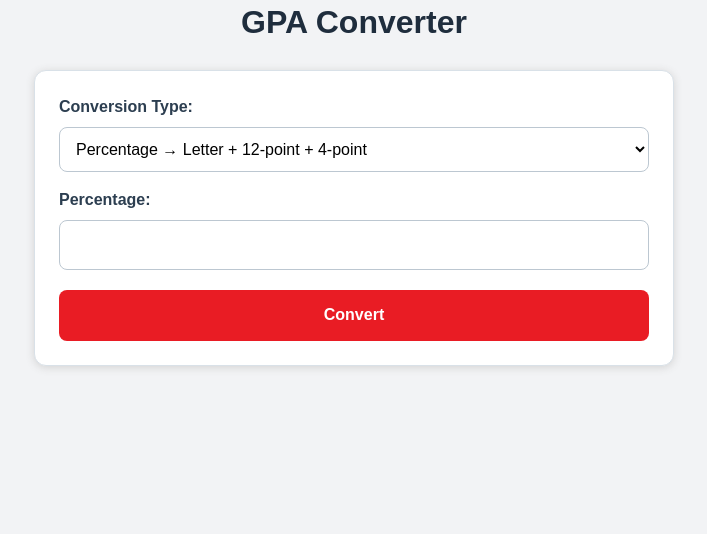
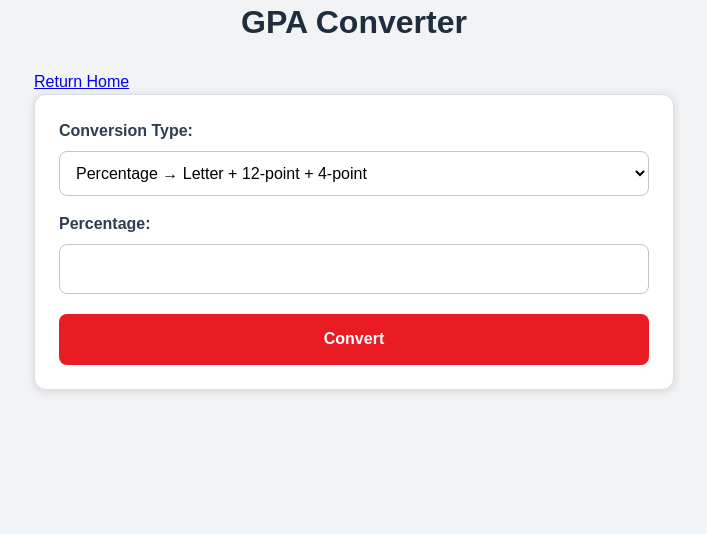
Before and after one commit to nfava/IRM3007-OnlineLearningApplication, a Django app: page /converter/ in a window 1280 px wide. Shown: the part 129-663 px from the top of the page, without its empty margins (286-993 px from the left). Run offline with Django 5.2, Linux system fonts and the light colour scheme.

Commit message:
adding return home buttons

```diff
--- a/IRM3007/grades/templates/gpa_converter.html
+++ b/IRM3007/grades/templates/gpa_converter.html
@@ -6,6 +6,9 @@
 {% include 'header.html' %}
 <div class="gpa-container">
     <h1>GPA Converter</h1>
+<p>
+   <a href="{% url 'dashboard' %}" class="button">Return Home</a>
+</p>
     <div class="converter-card">
         <form method="post">
         {% csrf_token %}
--- a/IRM3007/grades/templates/grades.html
+++ b/IRM3007/grades/templates/grades.html
@@ -7,4 +7,7 @@
 <body>
 <h1>This is where the final grades dashboard will be </h1>
 </body>
+<p>
+   <a href="{% url 'dashboard' %}" class="button">Return Home</a>
+</p>
 </html>
--- a/IRM3007/grades/templates/professor_dashboard.html
+++ b/IRM3007/grades/templates/professor_dashboard.html
@@ -6,7 +6,9 @@
 </head>
 <body>
     {% include 'header.html' %}
-
+<p>
+   <a href="{% url 'dashboard' %}" class="button">Return Home</a>
+</p>
     <main class="grade-page-container">
         <h1>Professor Dashboard</h1>
         <p>View and grade student submissions.</p>
```
Also changed, not shown: IRM3007/db.sqlite3.
